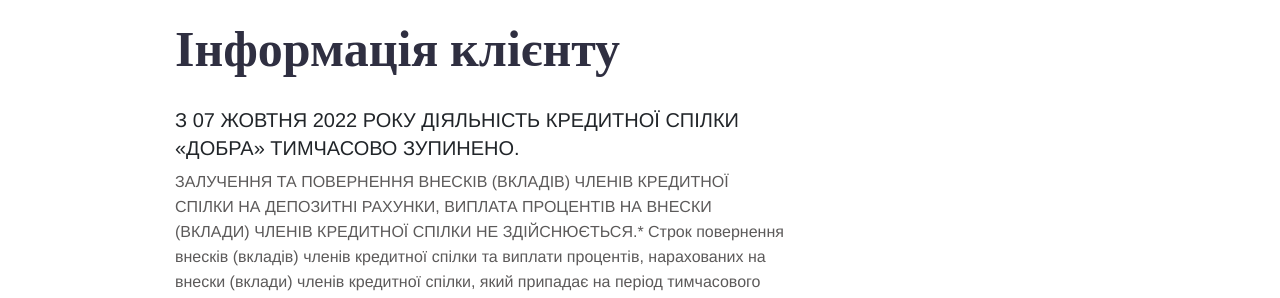
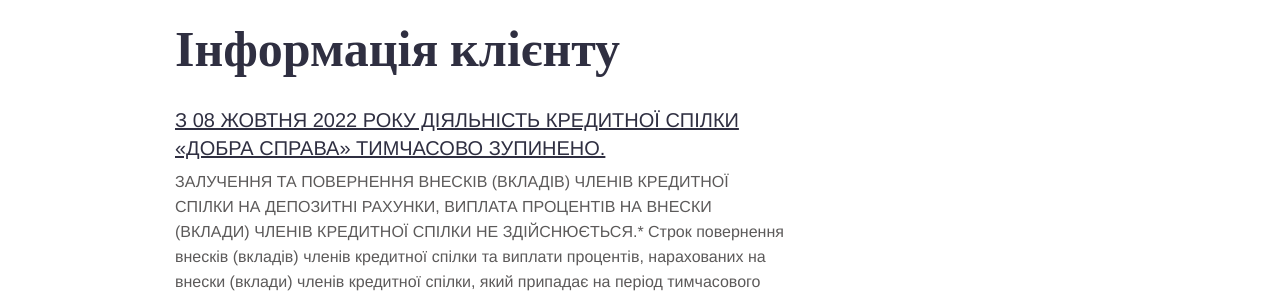
Before and after one commit to vladlaypa/dobrasprava.loan, a Jekyll site: the page built from news.md, in a window 1280 px wide. Shown: the part 146-444 px from the top of the page. Built offline with Jekyll 4.4.1, drawn with Linux system fonts in a browser that asks for light colours.

Commit message:
Update news.md

```diff
--- a/news.md
+++ b/news.md
@@ -4,7 +4,7 @@ layout: page
 bodyClass: page-about
 ---
 
-### З 07 ЖОВТНЯ 2022 РОКУ ДІЯЛЬНІСТЬ КРЕДИТНОЇ СПІЛКИ «ДОБРА» ТИМЧАСОВО ЗУПИНЕНО.
+### [З 08 ЖОВТНЯ 2022 РОКУ ДІЯЛЬНІСТЬ КРЕДИТНОЇ СПІЛКИ «ДОБРА СПРАВА» ТИМЧАСОВО ЗУПИНЕНО.](https://drive.google.com/file/d/1w-QfTeRtdhiU1EFix46d7SGskgu7W2nM/view?usp=sharing)
 ЗАЛУЧЕННЯ ТА ПОВЕРНЕННЯ ВНЕСКІВ (ВКЛАДІВ) ЧЛЕНІВ КРЕДИТНОЇ СПІЛКИ НА ДЕПОЗИТНІ РАХУНКИ, ВИПЛАТА ПРОЦЕНТІВ НА ВНЕСКИ (ВКЛАДИ) ЧЛЕНІВ КРЕДИТНОЇ СПІЛКИ НЕ ЗДІЙСНЮЄТЬСЯ.*
 Строк повернення внесків (вкладів) членів кредитної спілки та виплати процентів, нарахованих на внески (вклади) членів кредитної спілки, який припадає на період тимчасового зупинення діяльності кредитної спілки, вважається таким, що настає на 121 календарний день після припинення чи скасування воєнного стану в Україні або на 31 календарний день із дня відновлення діяльності кредитної спілки за рішенням її спостережної ради (у разі прийняття такого рішення).
 
```
